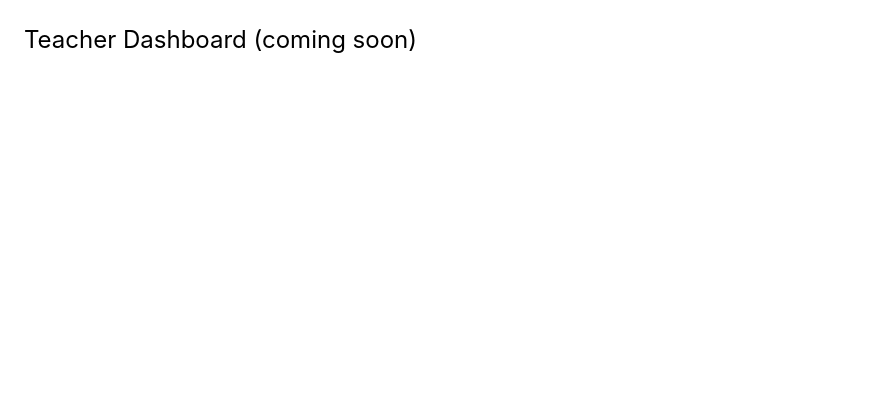
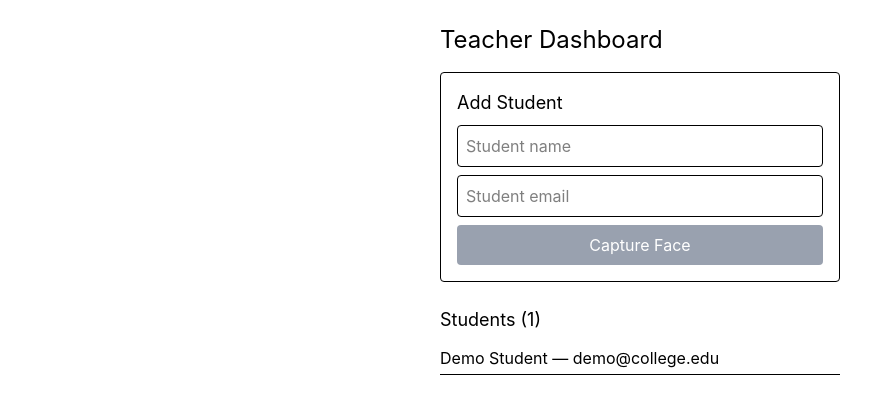
Before and after one commit to rhariharan409/Smart_face_attendance_system, a React (Vite) app: page /teacher in a window 1280 px wide. Shown: the top 414 px of the page, without its empty margins (0-878 px from the left). Built offline with nearby package versions, Linux system fonts and the light colour scheme.

Commit message:
Updated student attendance and teacher dashboard

```diff
--- /dev/null
+++ b/src/components/cameraCapture.jsx
@@ -0,0 +1,34 @@
+import { useRef, useEffect } from "react";
+
+export default function CameraCapture({ onCapture }) {
+  const videoRef = useRef(null);
+  const canvasRef = useRef(null);
+
+  useEffect(() => {
+    navigator.mediaDevices.getUserMedia({ video: true }).then((stream) => {
+      videoRef.current.srcObject = stream;
+    });
+  }, []);
+
+  function handleCapture() {
+    const video = videoRef.current;
+    const canvas = canvasRef.current;
+    canvas.width = video.videoWidth;
+    canvas.height = video.videoHeight;
+    canvas.getContext("2d").drawImage(video, 0, 0);
+    if (onCapture) onCapture(video); // pass the live video element up
+  }
+
+  return (
+    <div>
+      <video ref={videoRef} autoPlay muted width="320" height="240" className="rounded mx-auto" />
+      <canvas ref={canvasRef} style={{ display: "none" }} />
+      <button
+        onClick={handleCapture}
+        className="bg-green-600 text-white px-4 py-2 rounded mt-2 w-full"
+      >
+        Capture
+      </button>
+    </div>
+  );
+}
--- a/src/pages/StudentAttendance.jsx
+++ b/src/pages/StudentAttendance.jsx
@@ -1,7 +1,36 @@
+import { useState } from "react";
+import CameraCapture from "../components/CameraCapture";
+
 export default function StudentAttendance() {
+  const [started, setStarted] = useState(false);
+  const [email, setEmail] = useState("");
+
+  function handleCapture(videoElement) {
+    console.log("Captured face for verification, email:", email, videoElement);
+    alert("Captured! Verification logic gets wired in on Day 3.");
+  }
+
   return (
-    <h1 className="text-2xl p-6">
-      Student Attendance (coming soon)
-    </h1>
+    <div className="p-6 max-w-md mx-auto text-center">
+      <h1 className="text-2xl mb-4">Mark My Attendance</h1>
+      {!started ? (
+        <button
+          onClick={() => setStarted(true)}
+          className="bg-blue-600 text-white px-6 py-3 rounded w-full"
+        >
+          Mark My Attendance
+        </button>
+      ) : (
+        <div>
+          <input
+            value={email}
+            onChange={(e) => setEmail(e.target.value)}
+            placeholder="College email"
+            className="border p-2 mb-4 w-full rounded"
+          />
+          <CameraCapture onCapture={handleCapture} />
+        </div>
+      )}
+    </div>
   );
 }
--- a/src/pages/TeacherDashboard.jsx
+++ b/src/pages/TeacherDashboard.jsx
@@ -1,7 +1,59 @@
+import { useState } from "react";
+import CameraCapture from "../components/CameraCapture";
+
 export default function TeacherDashboard() {
+  const [name, setName] = useState("");
+  const [email, setEmail] = useState("");
+  const [students, setStudents] = useState([
+    { name: "Demo Student", email: "demo@college.edu" },
+  ]);
+  const [capturing, setCapturing] = useState(false);
+
+  function handleSave(videoElement) {
+    console.log("Captured face for:", name, email, videoElement);
+    setStudents([...students, { name, email }]);
+    setName("");
+    setEmail("");
+    setCapturing(false);
+  }
+
   return (
-    <h1 className="text-2xl p-6">
-      Teacher Dashboard (coming soon)
-    </h1>
+    <div className="p-6 max-w-md mx-auto">
+      <h1 className="text-2xl mb-4">Teacher Dashboard</h1>
+
+      <div className="mb-6 border p-4 rounded">
+        <h2 className="text-lg mb-2">Add Student</h2>
+        <input
+          value={name}
+          onChange={(e) => setName(e.target.value)}
+          placeholder="Student name"
+          className="border p-2 mb-2 w-full rounded"
+        />
+        <input
+          value={email}
+          onChange={(e) => setEmail(e.target.value)}
+          placeholder="Student email"
+          className="border p-2 mb-2 w-full rounded"
+        />
+        {!capturing ? (
+          <button
+            onClick={() => setCapturing(true)}
+            disabled={!name || !email}
+            className="bg-blue-600 text-white px-4 py-2 rounded w-full disabled:bg-gray-400"
+          >
+            Capture Face
+          </button>
+        ) : (
+          <CameraCapture onCapture={handleSave} />
+        )}
+      </div>
+
+      <h2 className="text-lg mb-2">Students ({students.length})</h2>
+      <ul>
+        {students.map((s, i) => (
+          <li key={i} className="border-b py-1">{s.name} — {s.email}</li>
+        ))}
+      </ul>
+    </div>
   );
 }
```
Also changed, not shown: 1 other file (tests, documents, lock files or other folders).
